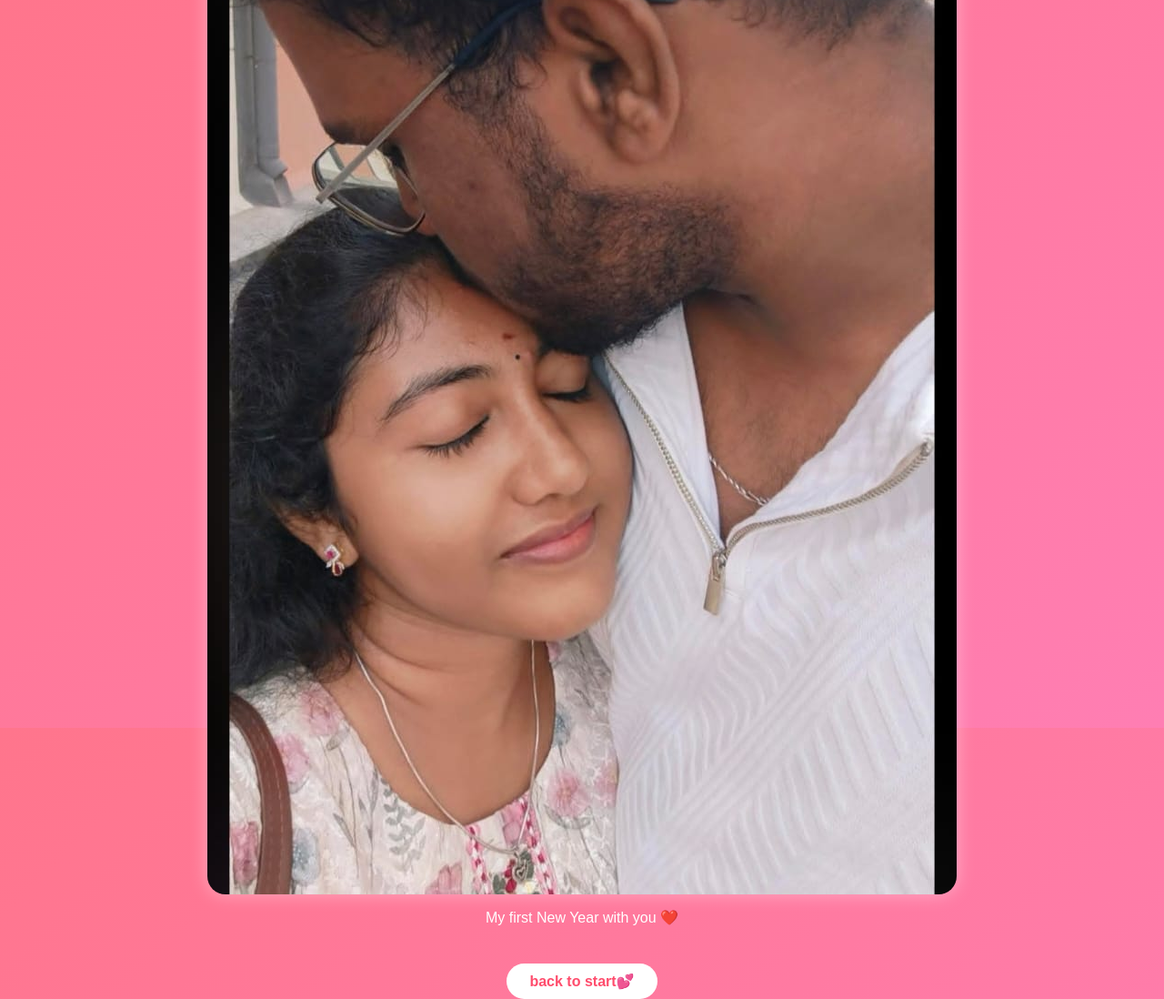
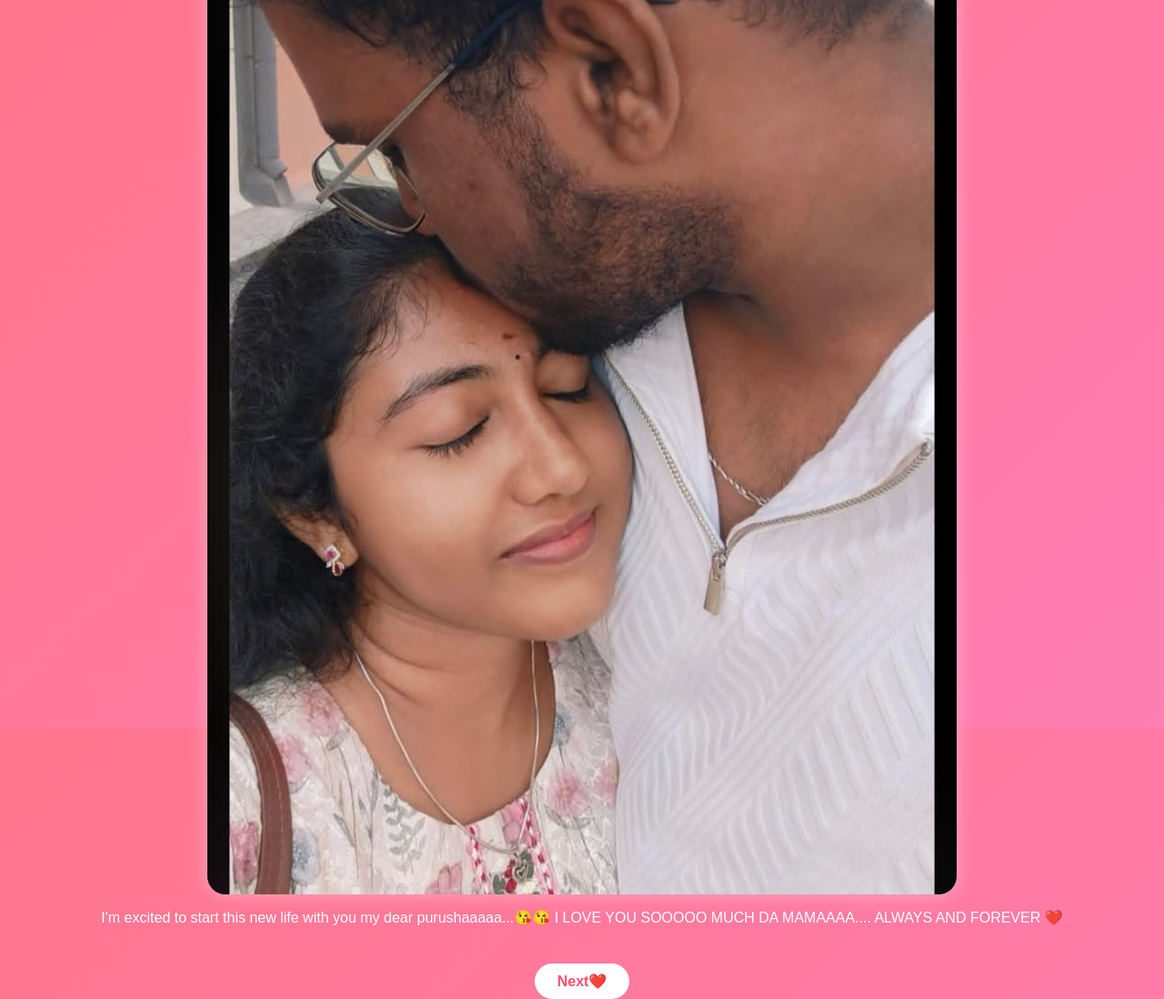
Before and after one commit to harinidmh-blip/newyear, a plain HTML site: page photo5.html in a window 1280 px wide. Shown: the whole page at 91% size. Drawn offline with Linux system fonts and the light colour scheme.

Commit message:
Update photo5.html

```diff
--- a/photo5.html
+++ b/photo5.html
@@ -33,10 +33,9 @@
 </head>
 <body>
 
-<img src="5.jpg">
-<p>My first New Year with you ❤️</p>
-
-<a href="index.html"> back to start💕</a>
+<img src="5.jpg" class="fade-only">
+<p class="fade-only">I'm excited to start this new life with you my dear purushaaaaa...😘😘 I LOVE YOU SOOOOO MUCH DA MAMAAAA.... ALWAYS AND FOREVER ❤️</p>
+<a href="final.html"> Next❤️</a>
 
 </body>
 </html>
```
